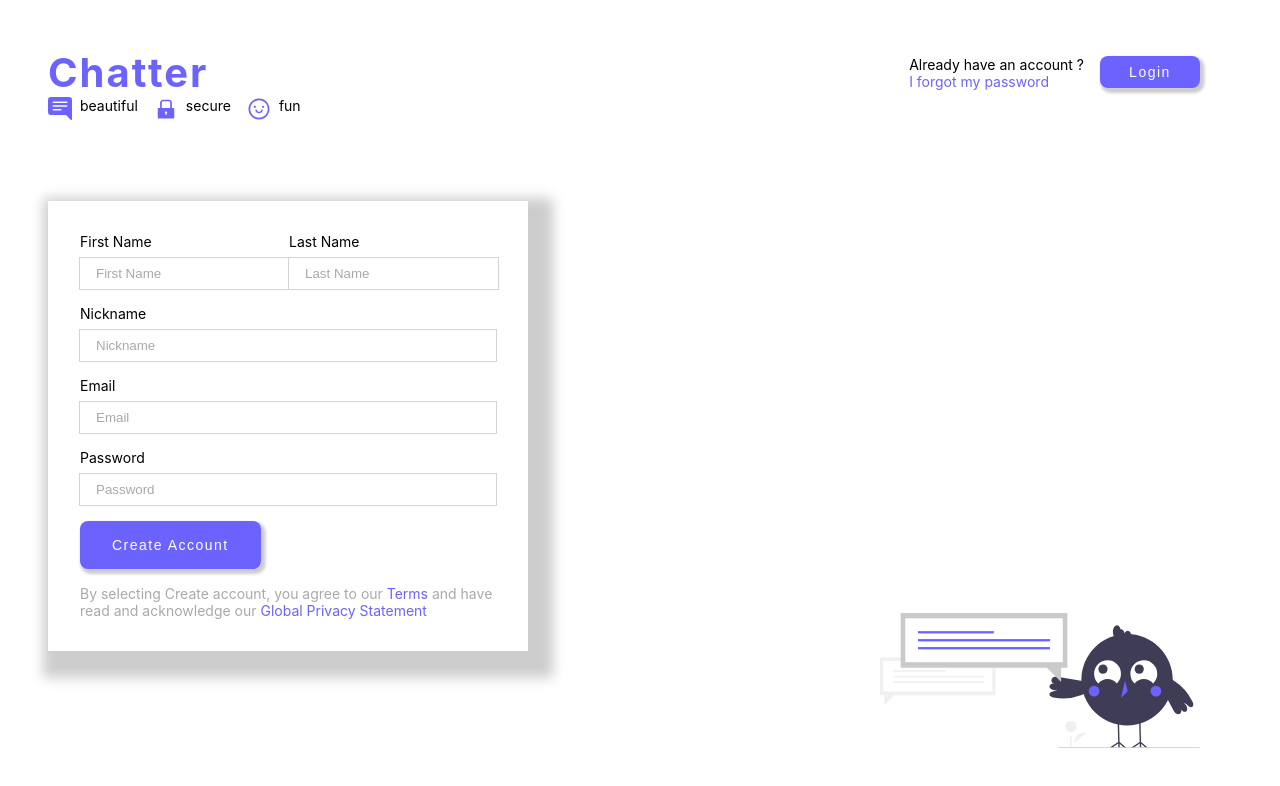
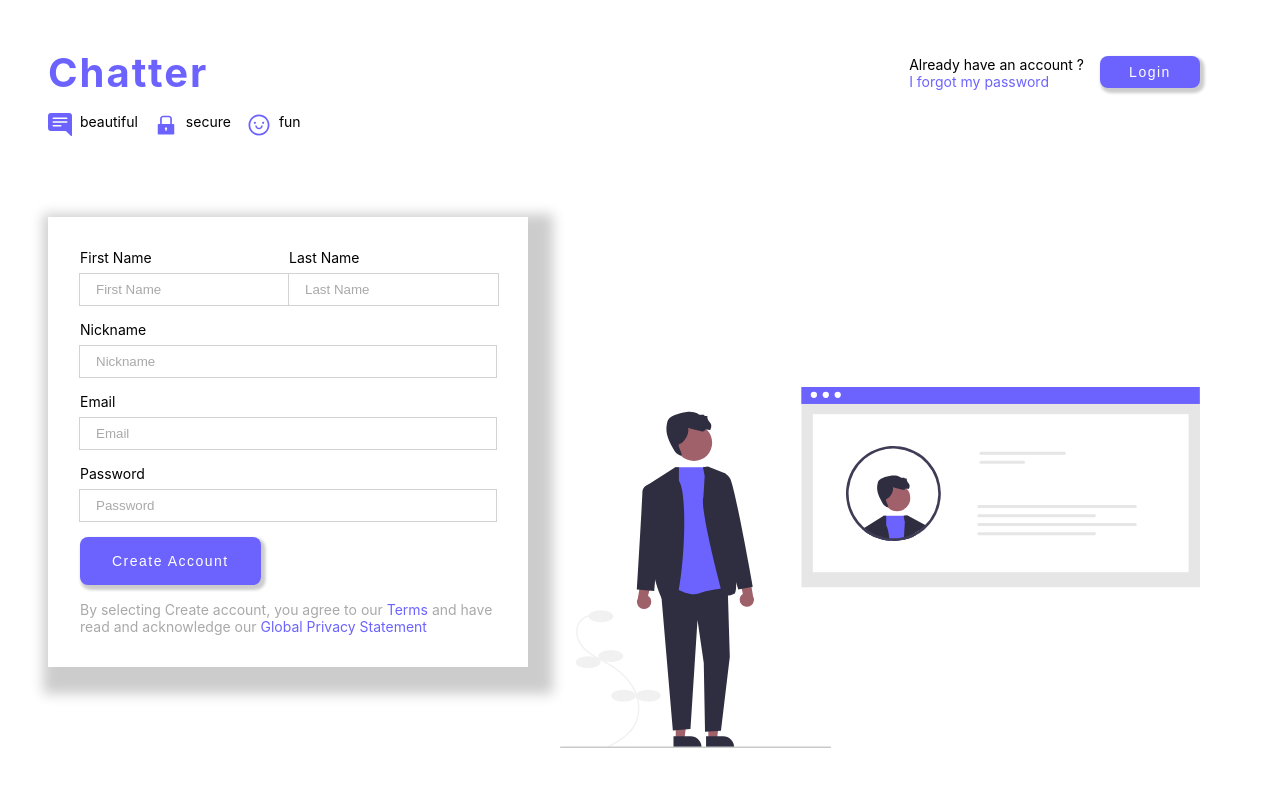
Before and after one commit to stefanghadjiew/chatter, a React (Create React App) app in the folder client/: page /signup in a window 1280 px wide. Shown: the top 786 px of the page. Built offline with nearby package versions, Linux system fonts and the light colour scheme.

Commit message:
Add barrel file for images, change Login page image and adjust styles

```diff
--- a/client/src/assets/index.js
+++ b/client/src/assets/index.js
@@ -1,3 +1,11 @@
-export * as birdChat from './chickenChat.svg';
-export * as phoneChat from './phoneChat.svg';
-export * as login from './login.svg';
+import birdChat from './chickenChat.svg';
+import phoneChat from './phoneChat.svg';
+import login from './login.svg';
+import signup from './signup.svg';
+
+export const images = {
+    birdChat,
+    phoneChat,
+    login,
+    signup,
+};
--- a/client/src/views/Login/Login.jsx
+++ b/client/src/views/Login/Login.jsx
@@ -3,9 +3,9 @@ import { Page, FlexContainer, Form } from 'containers';
 import { Image, Input, H1, Paragraph, Button } from 'components';
 import { Link } from 'react-router-dom';
 import classes from './styles.module.scss';
-import login from '../../assets/login.svg';
 import { useInput } from 'customHooks';
 import { loginMsg } from 'staticResources';
+import { images } from 'assets';
 
 export const Login = () => {
     const email = useInput('');
@@ -15,7 +15,7 @@ export const Login = () => {
         <Page title="Chatter">
             <FlexContainer componentClasses={classes['m-t-3']}>
                 <Image
-                    src={login}
+                    src={images.login}
                     alt="login-image"
                     componentClasses={[
                         classes['login-image'],
--- a/client/src/views/Signup/Signup.jsx
+++ b/client/src/views/Signup/Signup.jsx
@@ -3,10 +3,10 @@ import classes from './styles.module.scss';
 import { Input, Image, Button, Svg, Paragraph } from 'components';
 import { useInput } from 'customHooks';
 import { Form, Page, FlexContainer } from 'containers';
-import birdChat from '../../assets/chickenChat.svg';
 import { Link } from 'react-router-dom';
 import { BsFillChatRightTextFill } from 'react-icons/bs';
 import { AiOutlineSmile, AiFillLock } from 'react-icons/ai';
+import { images } from 'assets';
 
 export const Signup = () => {
     const firstName = useInput('');
@@ -17,7 +17,7 @@ export const Signup = () => {
 
     return (
         <Page title="Chatter">
-            <FlexContainer>
+            <FlexContainer componentClasses={classes['m-t-1']}>
                 <FlexContainer componentClasses={classes['m-r-1']}>
                     <Svg icon={<BsFillChatRightTextFill />} />
                     <Paragraph text="beautiful" />
@@ -104,9 +104,9 @@ export const Signup = () => {
             </FlexContainer>
 
             <Image
-                src={birdChat}
+                src={images.signup}
                 alt="bird-chat"
-                componentClasses={classes['bird-image']}
+                componentClasses={classes['signup-image']}
             />
         </Page>
     );
--- a/client/src/views/Signup/styles.module.scss
+++ b/client/src/views/Signup/styles.module.scss
@@ -6,11 +6,11 @@
     max-width: 30rem;
 }
 
-.bird-image {
+.signup-image {
     position: absolute;
     right: 5rem;
     bottom: 3rem;
-    max-width: 20rem;
+    max-width: 50%;
 }
 
 .btn-redirect {
```
Also changed, not shown: client/src/assets/signup.svg (added).
